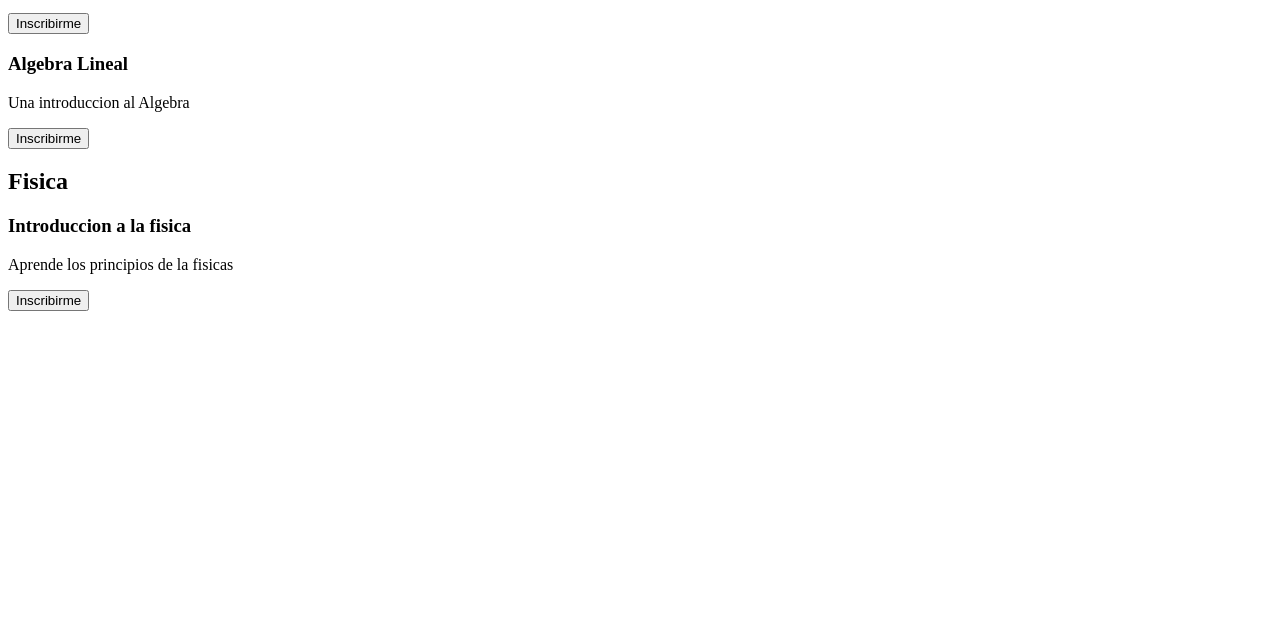
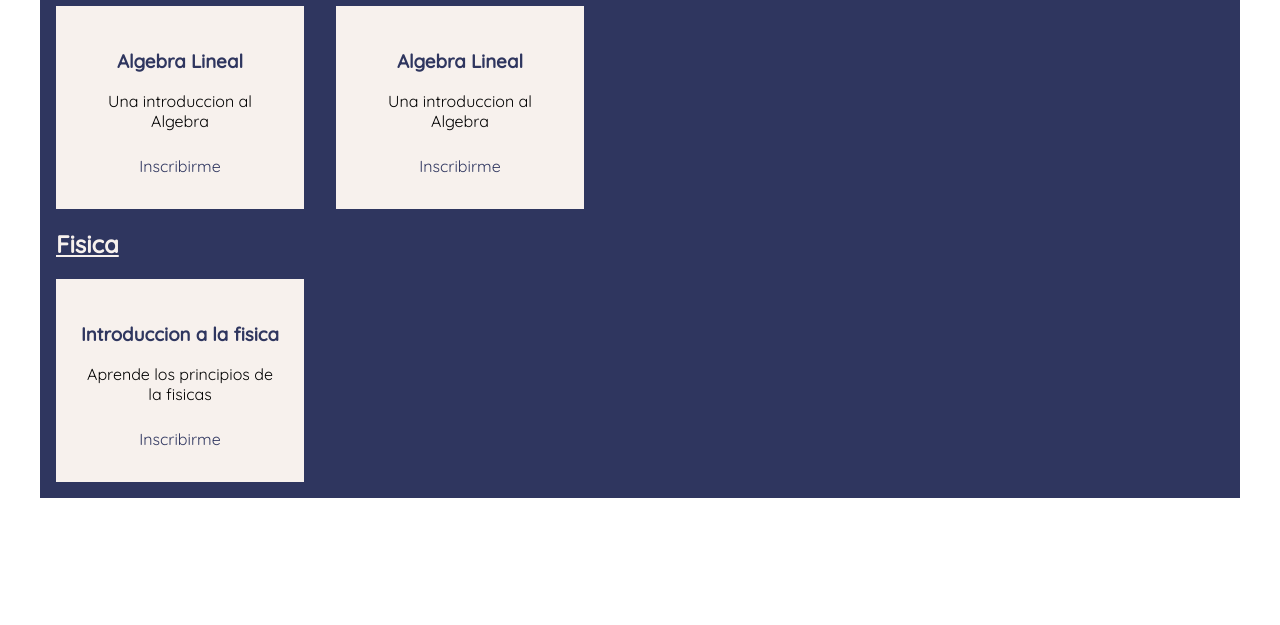
Before and after one commit to mmoscolo/elearning, a plain HTML site: page TPOMoscoloniM/html/categorias.html in a window 1280 px wide. Shown: the part 175-800 px from the top of the page. Drawn offline with Linux system fonts and the light colour scheme; files that its build step writes are made by us from their sources; the site is published under a folder, as on GitHub Pages, so addresses that start at the root find nothing.

Commit message:
Update categorias.html

```diff
--- a/TPOMoscoloniM/html/categorias.html
+++ b/TPOMoscoloniM/html/categorias.html
@@ -1,6 +1,6 @@
 <head>
     <meta name="viewport" content="width=device-width, initial-scale=1">
-    <link rel="stylesheet" href="/css/home.css">
+    <link rel="stylesheet" href="TPOMoscoloniM/css/home.css">
     <script src="https://kit.fontawesome.com/33fc36e008.js" crossorigin="anonymous"></script>
     <title>Nuestros cursos</title>
 </head>
```
